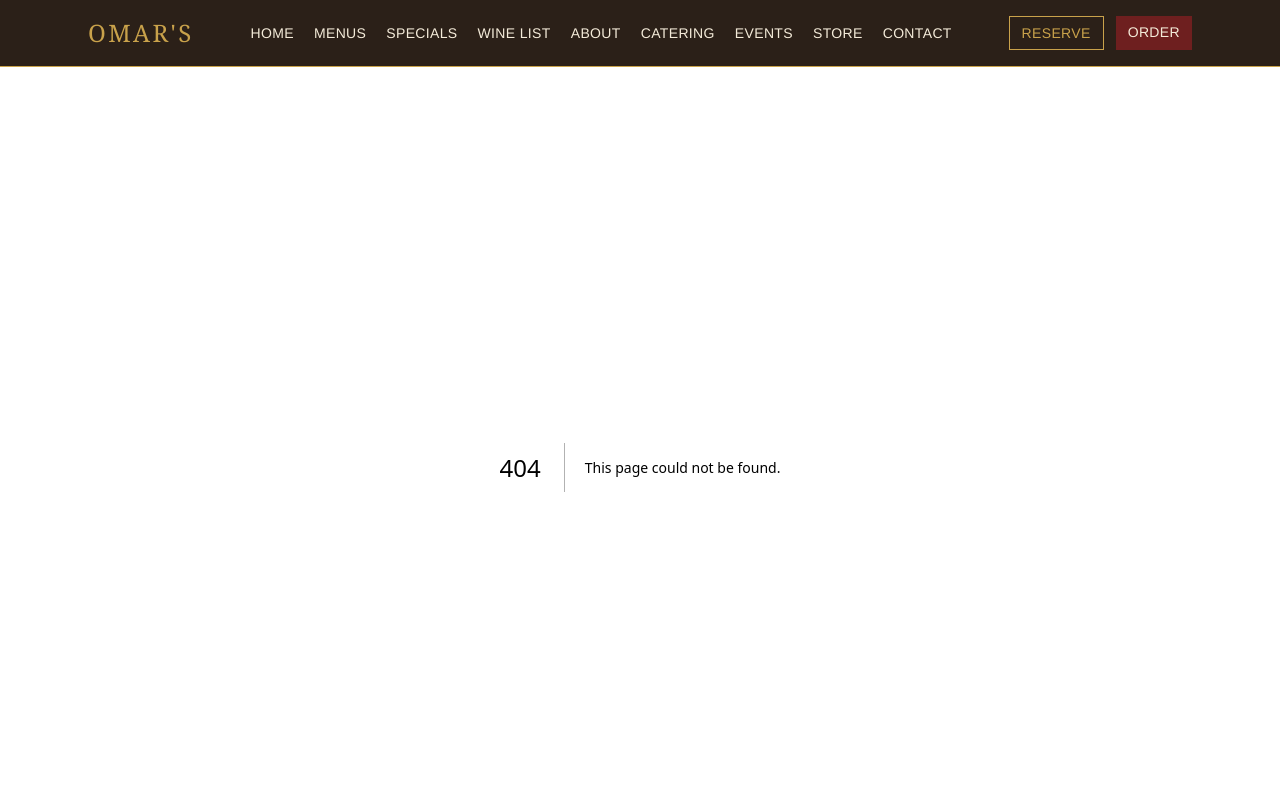
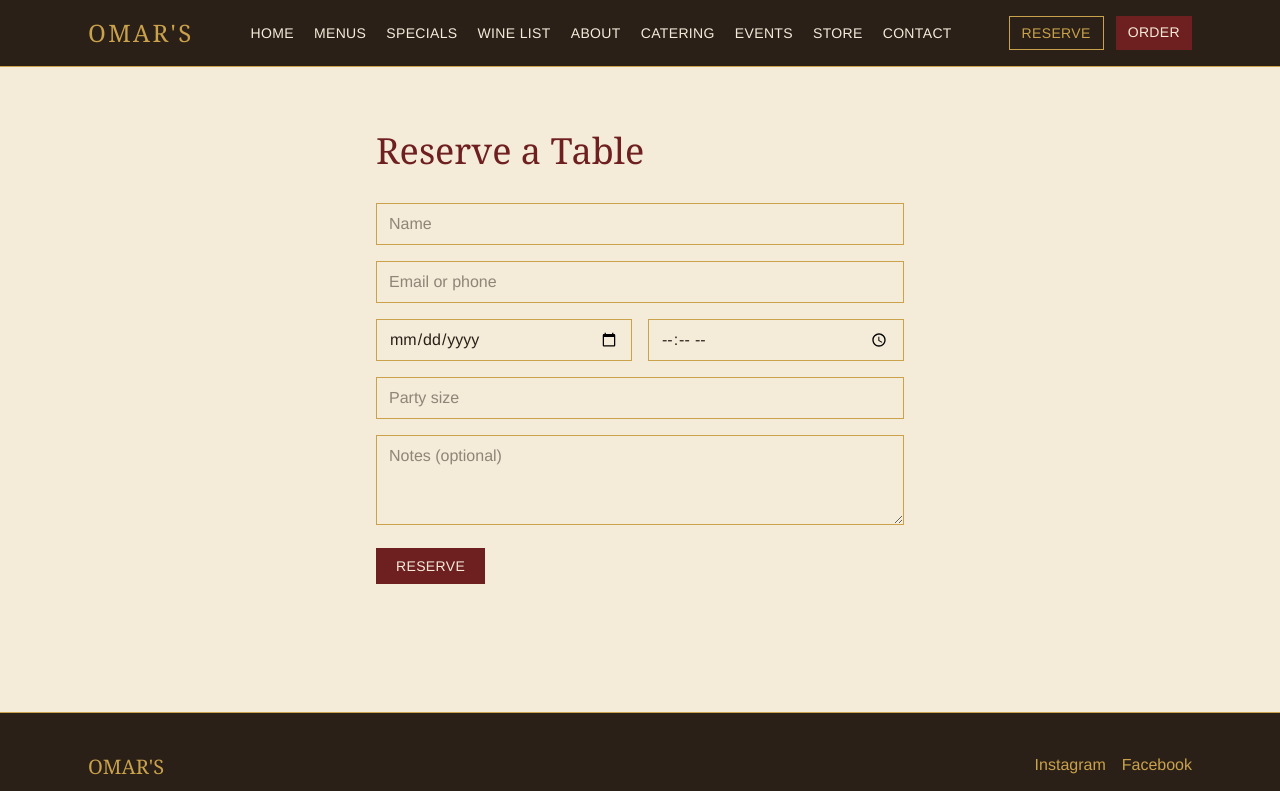
Before and after one commit to rookieschool2/Omars-demo, a Next.js app in the folder omars-demo/: page /reserve in a window 1280 px wide. Before the commit this address had no page. Shown: the top 791 px of the page. Built offline with nearby package versions, Linux system fonts and the light colour scheme.

Commit message:
Add reservations flow

```diff
--- /dev/null
+++ b/omars-demo/app/api/reservations/route.js
@@ -0,0 +1,16 @@
+import { createReservation } from '@/lib/queries';
+
+export const dynamic = 'force-dynamic';
+
+export async function POST(request) {
+  const body = await request.json();
+  const { name, contact, date, time, partySize } = body;
+  if (!name || !contact || !date || !time || !partySize) {
+    return Response.json({ error: 'Missing required fields' }, { status: 400 });
+  }
+  if (Number(partySize) < 1 || Number(partySize) > 20) {
+    return Response.json({ error: 'Party size must be between 1 and 20' }, { status: 400 });
+  }
+  const id = createReservation({ ...body, partySize: Number(partySize) });
+  return Response.json({ ok: true, id });
+}
--- /dev/null
+++ b/omars-demo/app/reserve/page.js
@@ -0,0 +1,71 @@
+'use client';
+import { useState } from 'react';
+
+export default function Reserve() {
+  const [status, setStatus] = useState('idle');
+  const [error, setError] = useState('');
+
+  async function handleSubmit(e) {
+    e.preventDefault();
+    const form = new FormData(e.target);
+    const payload = {
+      name: form.get('name'),
+      contact: form.get('contact'),
+      date: form.get('date'),
+      time: form.get('time'),
+      partySize: form.get('partySize'),
+      notes: form.get('notes'),
+    };
+    if (!payload.name || !payload.contact || !payload.date || !payload.time || !payload.partySize) {
+      setError('Please fill in all required fields.');
+      return;
+    }
+    setError('');
+    setStatus('sending');
+    const res = await fetch('/api/reservations', {
+      method: 'POST',
+      headers: { 'Content-Type': 'application/json' },
+      body: JSON.stringify(payload),
+    });
+    if (res.ok) {
+      setStatus('confirmed');
+    } else {
+      const data = await res.json();
+      setError(data.error || 'Something went wrong.');
+      setStatus('idle');
+    }
+  }
+
+  if (status === 'confirmed') {
+    return (
+      <div className="max-w-xl mx-auto px-6 py-16 text-center">
+        <h1 className="font-serif text-3xl text-brand-burgundy">Reservation confirmed</h1>
+        <p className="mt-4">We look forward to seeing you at Omar&apos;s.</p>
+      </div>
+    );
+  }
+
+  return (
+    <div className="max-w-xl mx-auto px-6 py-16">
+      <h1 className="font-serif text-4xl text-brand-burgundy mb-8">Reserve a Table</h1>
+      <form onSubmit={handleSubmit} className="space-y-4">
+        {error && <p className="text-red-700 text-sm">{error}</p>}
+        <input name="name" placeholder="Name" className="w-full border border-brand-gold px-3 py-2" />
+        <input name="contact" placeholder="Email or phone" className="w-full border border-brand-gold px-3 py-2" />
+        <div className="flex gap-4">
+          <input type="date" name="date" className="w-full border border-brand-gold px-3 py-2" />
+          <input type="time" name="time" className="w-full border border-brand-gold px-3 py-2" />
+        </div>
+        <input type="number" name="partySize" min="1" max="20" placeholder="Party size" className="w-full border border-brand-gold px-3 py-2" />
+        <textarea name="notes" placeholder="Notes (optional)" rows={3} className="w-full border border-brand-gold px-3 py-2" />
+        <button
+          type="submit"
+          disabled={status === 'sending'}
+          className="bg-brand-burgundy text-brand-cream px-5 py-2 uppercase text-sm tracking-wide hover:bg-brand-gold hover:text-brand-dark transition disabled:opacity-50"
+        >
+          {status === 'sending' ? 'Submitting...' : 'Reserve'}
+        </button>
+      </form>
+    </div>
+  );
+}
```
